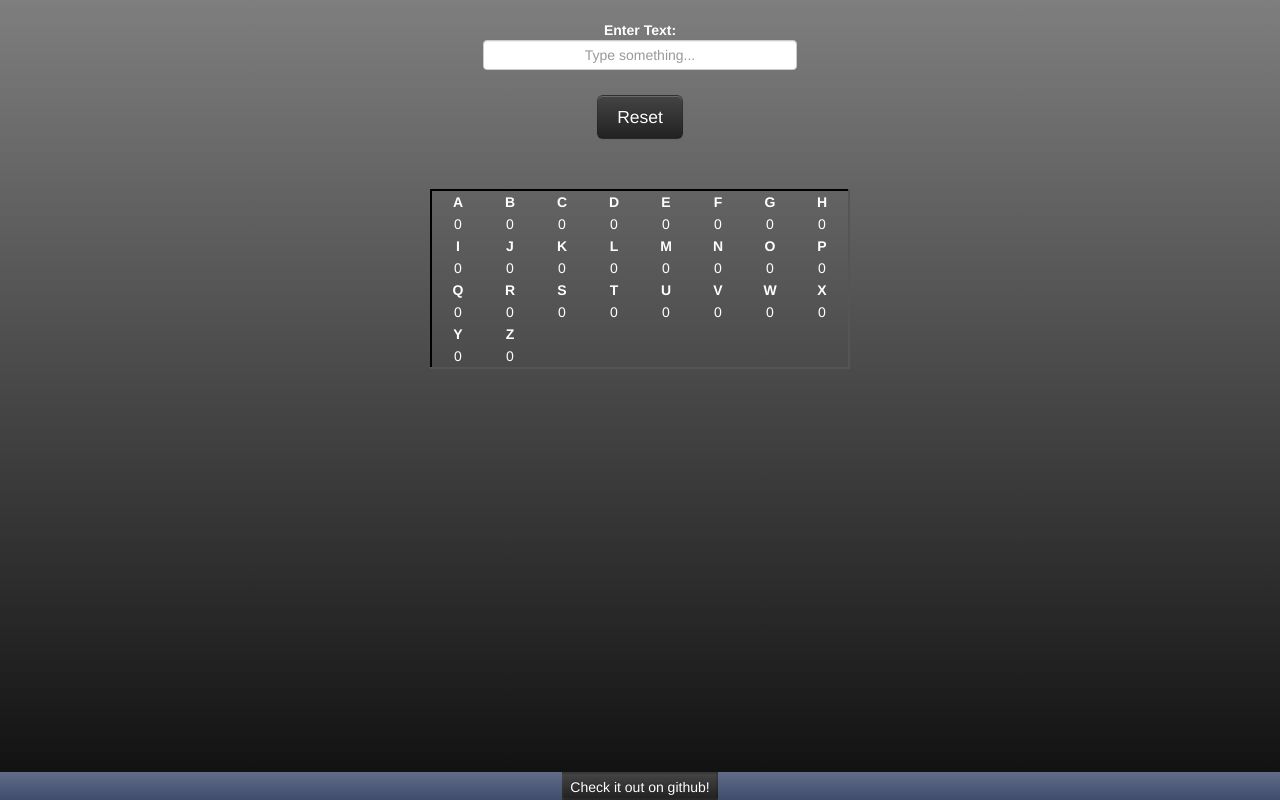
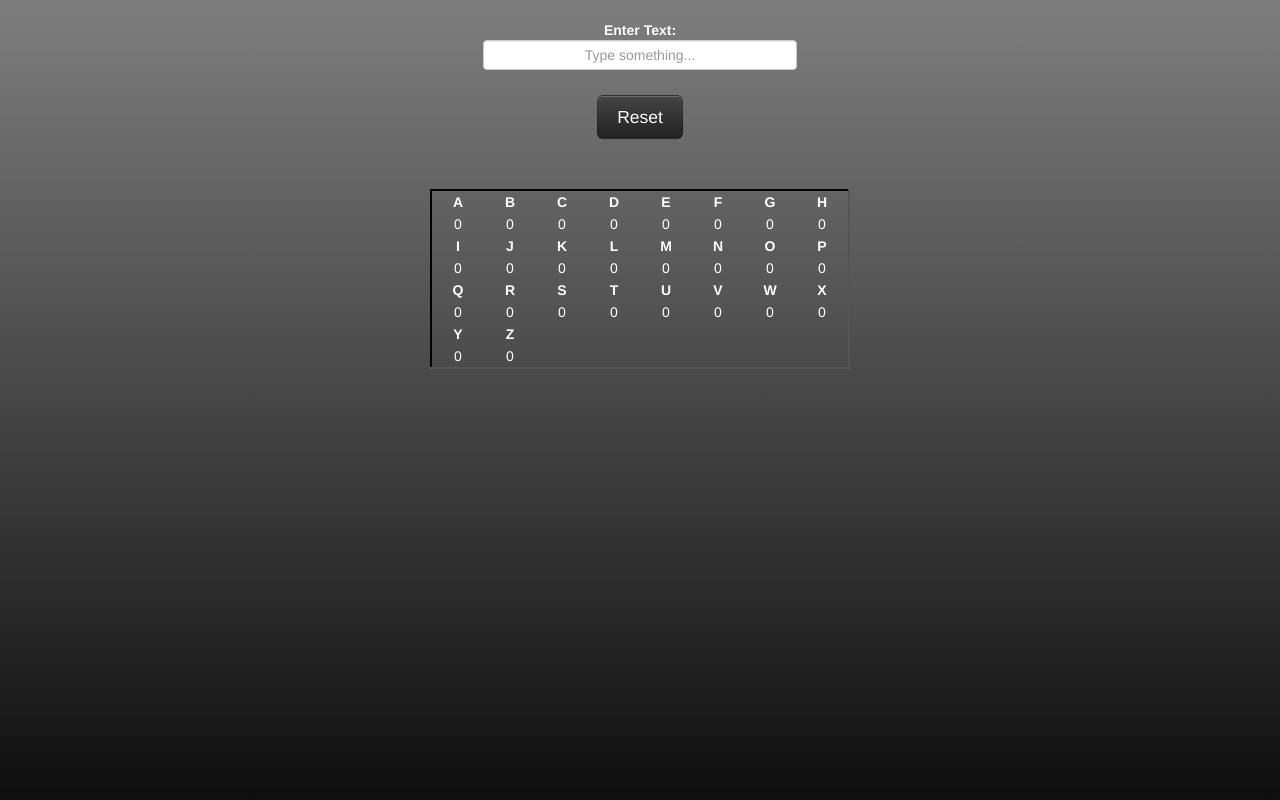
Before and after one commit to jbass86/LetterCounter, a plain HTML site: page index.html in a window 1280 px wide. Drawn offline with Linux system fonts and the light colour scheme.

Commit message:
Update index.html

```diff
--- a/index.html
+++ b/index.html
@@ -100,11 +100,5 @@
 			</div>
 		</div>
 
-		<footer class="site-footer">
-			<a href="https://github.com/jbass86/LetterCounter">
-				<button class="btn-inverse">Check it out on github!</button>
-			</a>
-		</footer>
-
 	</body>
 </html>
```
